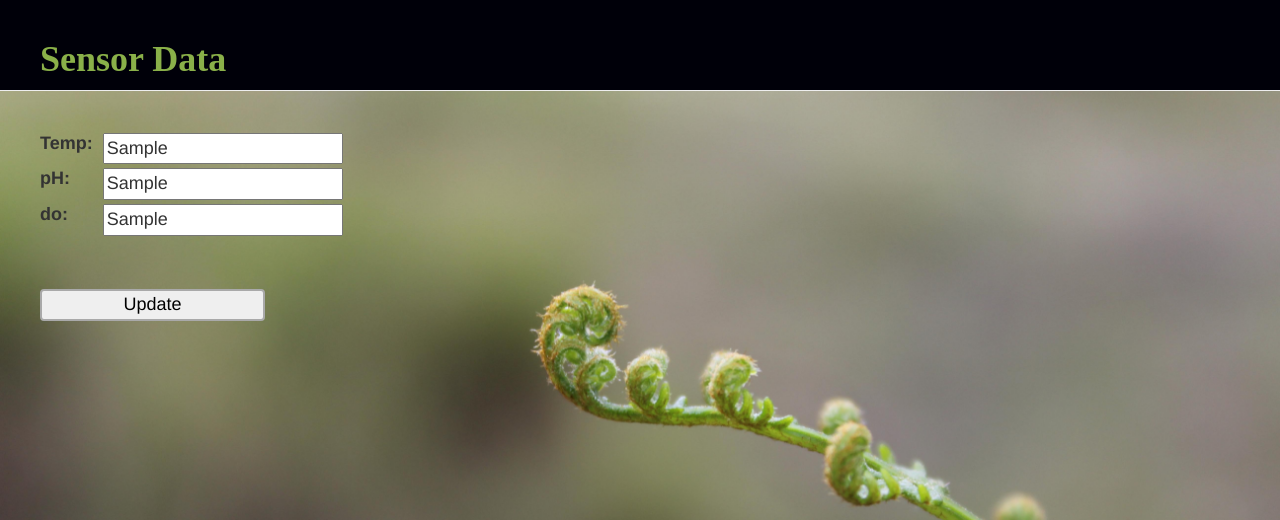
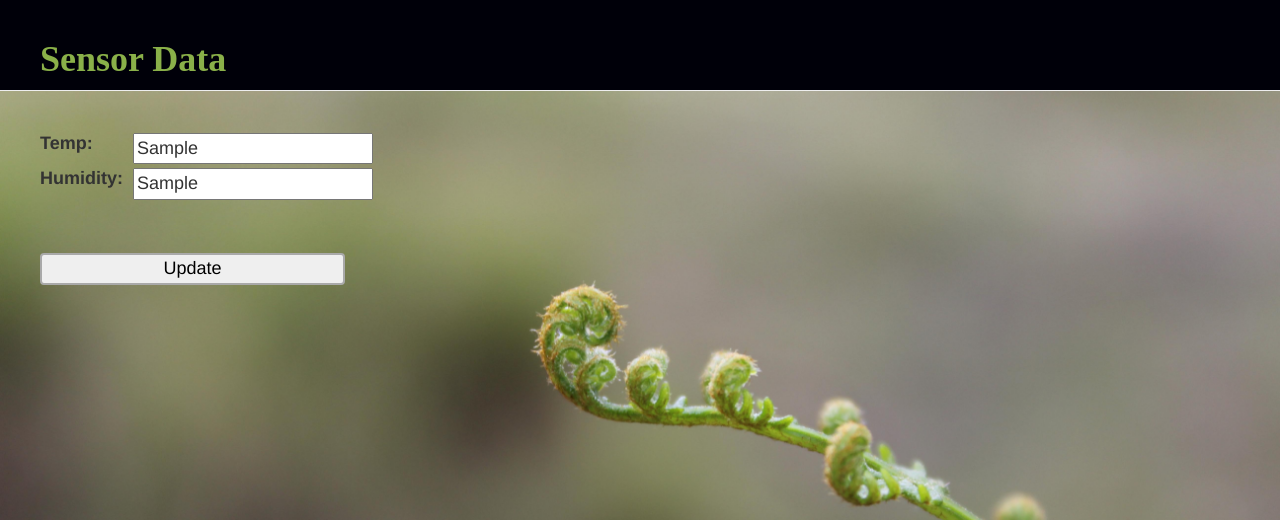
Before and after one commit to Chaitanyakaja/frontend, a Flask app: template sensor_display/templates/index.html in a window 1280 px wide. Shown: the top 520 px of the page. Run offline with Flask 2, Linux system fonts and the light colour scheme; the template is opened without the code that fills it: most values are stand-ins (such as "Sample title", 1, 10 or a date in 2020); some libraries are stand-ins or nearby versions.

Commit message:
requests humidity and temp from Arduino and displays readings

```diff
--- a/sensor_display/static/css/main.css
+++ b/sensor_display/static/css/main.css
@@ -45,7 +45,7 @@ input[type=submit] {
 
 .table {
   font-size: 18px;
-  width: 75%;
+  width: 100%;
   /*display: block;*/
 	float:left;
   padding:20px 20px 20px 40px
--- a/sensor_display/templates/index.html
+++ b/sensor_display/templates/index.html
@@ -16,16 +16,16 @@
           <table>
             <tr>
               <th>Temp: </th>
-              <td><input type="text" name="Temp" value = {{sensors[1].reading}}></td>
+              <td><input type="text" name="temp" value = {{sensors[1].reading}}></td>
             </tr>
             <tr>
-              <th>pH: </th>
-              <td><input type="text" name="pH" value = {{sensors[2].reading}} ></td>
+              <th>Humidity: </th>
+              <td><input type="text" name="humidity" value = {{sensors[2].reading}} ></td>
             </tr>
-            <tr>
+            <!--<tr>
               <th>do: </th>
               <td><input type="text" name="do" value = {{sensors[3].reading}} ></td>
-            </tr>
+            </tr>-->
           </table><br><br>
           <input type="submit" value="Update">
         </form>
```
Also changed, not shown: sensor_display/sensor_display.py (+10 -9 lines).
